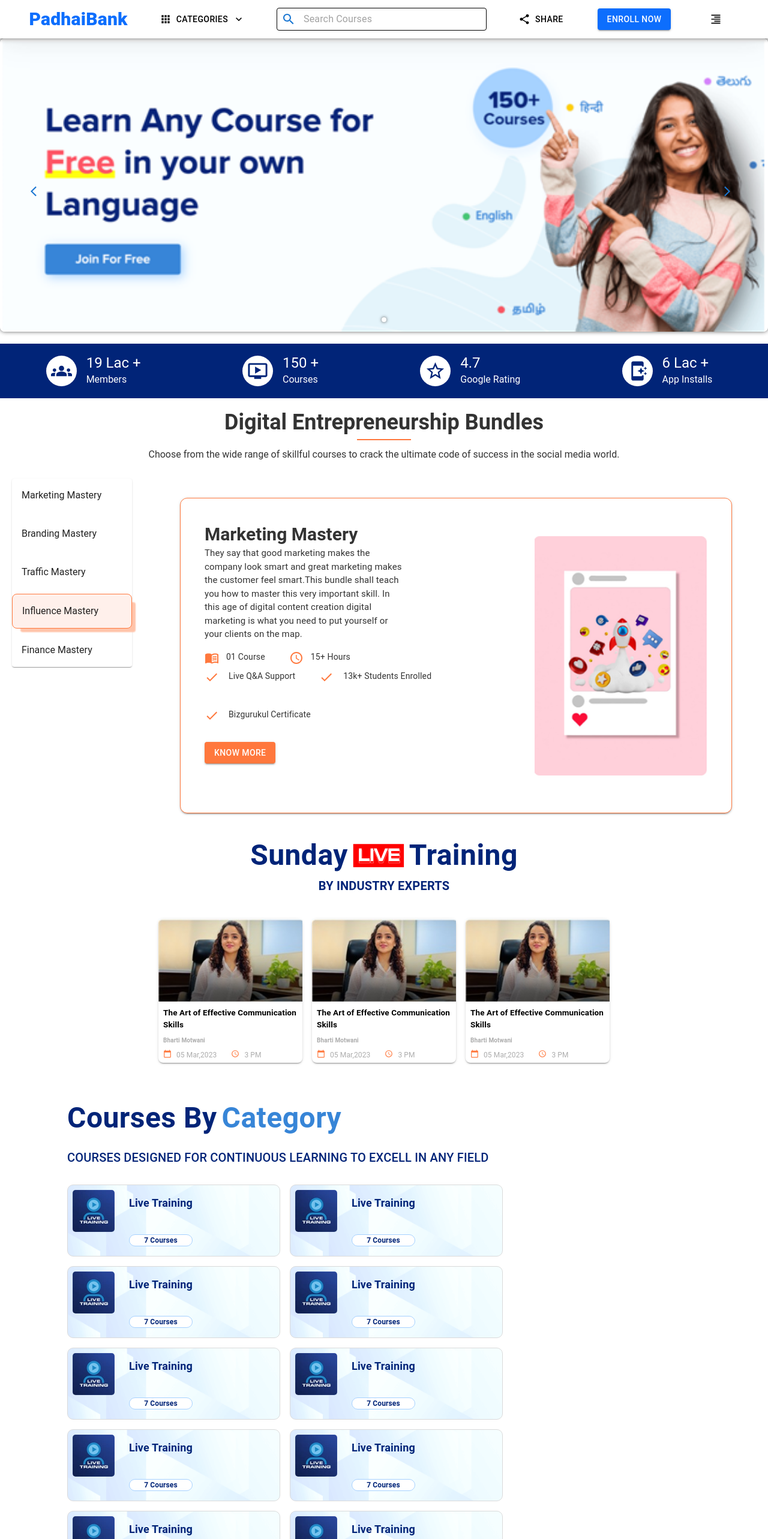
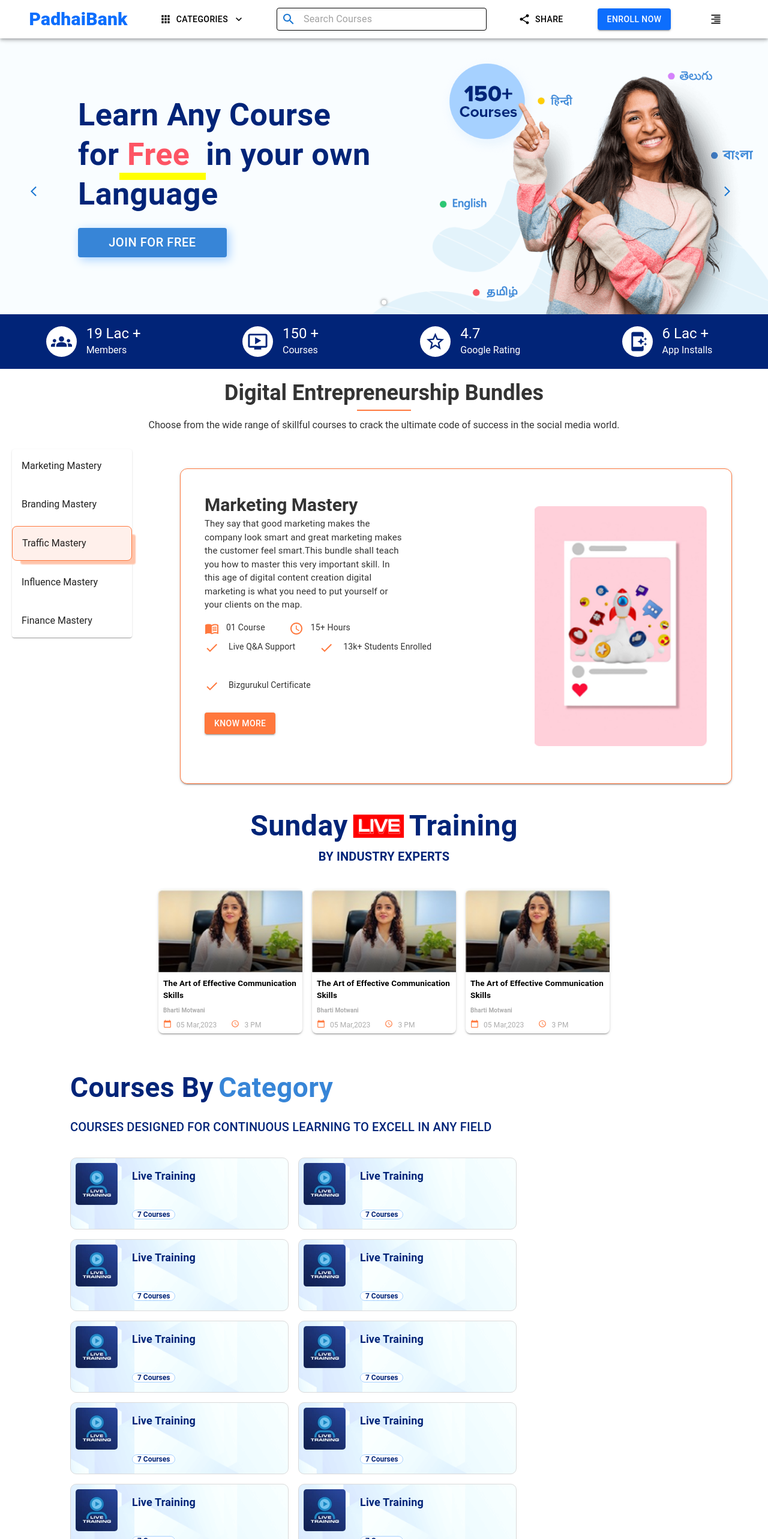
Before and after one commit to rahulchatterjee12/Padhai-Bank, a React (Create React App) app: page / in a window 1280 px wide. Shown: the top 2566 px of the page at 60% size. Built offline with nearby package versions, Linux system fonts and the light colour scheme.

Commit message:
fixed banner problems and coursebycategory sections

```diff
--- a/public/index.html
+++ b/public/index.html
@@ -10,6 +10,10 @@
   <link rel="apple-touch-icon" href="%PUBLIC_URL%/logo192.png" />
 
   <link rel="manifest" href="%PUBLIC_URL%/manifest.json" />
+  <link rel="preconnect" href="https://fonts.googleapis.com">
+  <link rel="preconnect" href="https://fonts.gstatic.com" crossorigin>
+  <link href="https://fonts.googleapis.com/css2?family=Montserrat:wght@100;300;400;500;600;700;800;900&display=swap"
+    rel="stylesheet">
 
   <title>Padhai-Bank</title>
 </head>
--- a/src/components/Home/Carousel/Carousel.css
+++ b/src/components/Home/Carousel/Carousel.css
@@ -8,7 +8,6 @@
 
 .slide {
     border-radius: 0.5rem;
-    box-shadow: 0px 0px 7px #666;
     width: 100%;
     height: 100%;
 }
--- a/src/components/Home/Carousel/index.jsx
+++ b/src/components/Home/Carousel/index.jsx
@@ -2,7 +2,7 @@
 import React, { useState } from 'react'
 import ArrowForwardIosIcon from '@mui/icons-material/ArrowForwardIos';
 import ArrowBackIosNewIcon from '@mui/icons-material/ArrowBackIosNew';
-import { Button } from '@mui/material';
+import { Box, Button, Typography } from '@mui/material';
 import "./Carousel.css";
 
 const images = [
@@ -26,7 +26,7 @@
   };
 
   return (
-    <div className='flex justify-center'>
+    <div className='flex justify-center bg-[#F9FDFF]'>
       <div className="carousel">
         <Button
           sx={{
@@ -40,12 +40,61 @@
         />
         {images.map((item, idx) => {
           return (
-            <img
-              src={item.src}
-              alt={item.alt}
+            <Box
               key={idx}
-              className={slide === idx ? "slide" : "slide slide-hidden"}
-            />
+              sx={{
+                width: '100%',
+                height: '460px',
+                background: 'url("images/Home/Carousel/back-img.png")',
+                backgroundRepeat: 'no-repeat',
+                backgroundSize: 'cover',
+              }}
+            >
+              <Box>
+                <div className='flex justify-between'>
+                  <div className='my-auto ml-[130px]'>
+                    <Typography
+                      sx={{
+                        color: '#012478',
+                        fontSize: '52px',
+                        fontWeight: 600,
+                        lineHeight: '66px',
+                        width: '522px'
+                      }}
+                    >
+                      Learn Any Course for
+                      <span
+                        style={{
+                          color: '#FD5464',
+                          borderBottom: '12px solid yellow'
+                        }}
+                      >
+                        &nbsp;Free &nbsp;
+                      </span>
+                      in your own Language
+                    </Typography>
+                    <Button
+                      variant='contained'
+                      sx={{
+                        background: '#3785D7',
+                        borderRadius: '4px',
+                        padding: '0.54vw 4vw',
+                        boxShadow: '4px 4px 16px #A6D1FF',
+                        fontSize: '20px',
+                        marginTop: '23px'
+                      }}
+                    >
+                      Join For Free</Button>
+                  </div>
+                  <img style={{
+                    width: '522px',
+                    height: '460px',
+                  }}
+                    className='mx-[25px]'
+                    src="images/Home/Carousel/home-banner.png" alt="" />
+                </div>
+              </Box>
+            </Box>
           );
         })}
 
--- a/src/components/Home/CourseByCategory/CategoryCart.jsx
+++ b/src/components/Home/CourseByCategory/CategoryCart.jsx
@@ -1,45 +1,44 @@
-import { Box, Typography } from '@mui/material'
-import React from 'react'
+import React from 'react';
+import { Box, Typography } from '@mui/material';
 
 const CategoryCart = () => {
     return (
         <div>
             <Box
                 sx={{
-                    background: 'url("images/Home/live-classes/course-category-bg.png")',
+                    background: 'url("images/Home/live-classes/course-category-bg.png") center',
                     borderRadius: '10px',
                     border: '1px solid #dadada',
-                    height: '120px',
-                    width: '355px',
+                    minHeight: '120px',
+                    minWidth: '364px',
                     backgroundRepeat: 'no-repeat',
                     backgroundSize: 'cover',
                     ':hover': {
                         cursor: 'pointer',
-                        borderBottom: '5px solid #3785d7'
+                        boxShadow: 'inset 0 -5px #3785d7',
                     },
                     display: 'flex',
-                    gap: 2,
-
+                    alignItems: 'stretch',
+                    gap: '1rem',
+                    marginX: 'auto',
                 }}
             >
-                <img src="images/Home/live-classes/image.webp" className='w-[70px] h-[70px] rounded-[5px] m-2' alt="Course" />
-                <Box
-                    sx={{
-                        display: 'flex',
-                        justifyContent: 'space-between',
-                        flexDirection: 'column'
-                    }}>
+                <img src="images/Home/live-classes/image.webp" className='w-[70px] h-[70px] rounded-[5px] m-2 box-border' alt="Course" />
+                <Box>
                     <Typography
                         sx={{
                             color: '#012478',
                             fontSize: '18px',
                             fontWeight: 600,
                             marginTop: 2,
+                            alignItems: 'flex-start',
+                            flexDirection: 'column',
+                            marginBottom: '38px'
                         }}
                     >
                         Live Training
                     </Typography>
-                    <Typography
+                    {/* <Typography
                         sx={{
                             background: 'white',
                             textAlign: 'center',
@@ -48,11 +47,27 @@
                             border: '1px solid #a6d1ff',
                             borderRadius: '20px',
                             color: '#012478',
-                            marginBottom: 2
+                            marginBottom: 2,
+                            paddingX: '8px',
+                            marginTop: 'auto',
+                            justifyContent: 'start'
                         }}
                     >
                         7 Courses
-                    </Typography>
+                    </Typography> */}
+                    <span
+                        style={{
+                            background: '#fff',
+                            borderRadius: '20px',
+                            color: '#012478',
+                            border: '1px solid #a6d1ff',
+                            fontSize: '12px',
+                            lineHeight: '16px',
+                            fontWeight: '600'
+                        }}
+                        className='px-2 mt-auto  justify-content-start'>
+                        7 Courses
+                    </span>
                 </Box>
             </Box>
         </div >
--- a/src/components/Home/CourseByCategory/index.jsx
+++ b/src/components/Home/CourseByCategory/index.jsx
@@ -1,75 +1,26 @@
 import { Box, Typography } from '@mui/material';
 import React from 'react';
 import CategoryCart from './CategoryCart';
-
-const Title = () => {
-    return (
-        <>
-            <Box
-                sx={{
-                    display: 'flex',
-                    textAlign: 'center',
-                    gap: 1,
-                    justifyContent: 'start',
-                    marginBottom: '15px'
-                }}>
-                <Typography
-                    sx={{
-                        color: '#012478',
-                        fontSize: '48px',
-                        fontWeight: 700
-                    }}
-                >
-                    Courses By
-                </Typography>
-                <Typography
-                    sx={{
-                        color: '#3785D7',
-                        fontSize: '48px',
-                        fontWeight: 700
-                    }}
-                >
-                    Category
-                </Typography>
-            </Box>
-            <Box>
-                <Typography
-                    sx={{
-                        color: '#012478',
-                        fontWeight: 550,
-                        fontSize: '20px',
-                        marginBottom: '30px'
-                    }}
-                >COURSES DESIGNED FOR CONTINUOUS LEARNING TO EXCELL IN ANY FIELD</Typography>
-            </Box>
-        </>
-    )
-}
+import SectionTitle from '../../common/SectionTitle';
 
 
 const CourseByCategory = () => {
     return (
-        <div className='mx-28'>
-            <Title />
+        <div className='mx-[117px]'>
+            <SectionTitle
+                titelOne={'Courses By'}
+                titleTwo={'Category'}
+                subTitle={'COURSES DESIGNED FOR CONTINUOUS LEARNING TO EXCELL IN ANY FIELD'}
+            />
             <Box
                 sx={{
                     display: 'flex',
                     flexWrap: 'wrap',
                     width: 'auto',
                     gap: 2,
+                    marginTop: '36px'
                 }}
             >
-                <CategoryCart />
-                <CategoryCart />
-                <CategoryCart />
-                <CategoryCart />
-                <CategoryCart />
-                <CategoryCart />
-                <CategoryCart />
-                <CategoryCart />
-                <CategoryCart />
-                <CategoryCart />
-                <CategoryCart />
                 <CategoryCart />
                 <CategoryCart />
                 <CategoryCart />
--- /dev/null
+++ b/src/components/Home/CourseForGrowth/ScrollCard.jsx
@@ -0,0 +1,49 @@
+import { Box, Tab, Tabs } from '@mui/material'
+import React from 'react'
+
+const ScrollCard = () => {
+    const [value, setValue] = React.useState(0);
+
+    const handleChange = (event, newValue) => {
+        setValue(newValue);
+    };
+    return (
+        <div>
+            <Box sx={{ marginBottom: 5 }}>
+                <Tabs
+                    value={value}
+                    sx={{
+                        width: '100%'
+                    }}
+                    centered
+                    onChange={handleChange}
+                    variant="scrollable"
+                    scrollButtons
+                    allowScrollButtonsMobile
+                    TabIndicatorProps={{
+                        style: {
+                            width: '10px',
+                            height: '10px',
+                            marginLeft: '105px',
+                            borderRadius: '50px'
+                        }
+                    }}
+                >
+                    <Box
+                        sx={{
+                            padding: '10px',
+                            background: '#A6D1FF',
+                            width: '230px',
+                            height: '125px',
+                            borderRadius: '20px'
+                        }}
+                    >
+                        hello
+                    </Box>
+                </Tabs>
+            </Box>
+        </div>
+    )
+}
+
+export default ScrollCard
--- /dev/null
+++ b/src/components/Home/CourseForGrowth/index.jsx
@@ -0,0 +1,24 @@
+import React from 'react'
+import SectionTitle from '../../common/SectionTitle'
+import { Box } from '@mui/material';
+import ScrollCard from './ScrollCard';
+
+const CourseForGrowth = () => {
+    return (
+        <div className='my-5'>
+            <div className='mx-28'>
+                <SectionTitle
+                    titelOne={'Courses For'}
+                    titleTwo={'Career Growth'}
+                    subTitle={'PROFESSIONAL COURSES IN YOUR FIELD OF STUDY TO EXPEDITE CAREER GROWTH'}
+                />
+            </div>
+            <Box>
+                <ScrollCard />
+            </Box>
+        </div>
+    )
+}
+
+
+export default CourseForGrowth;
--- a/src/components/Home/Highlights/index.jsx
+++ b/src/components/Home/Highlights/index.jsx
@@ -30,7 +30,7 @@
 
 const Highlights = () => {
     return (
-        <div className='bg-[#012478] text-[#012478] flex justify-around mt-5'>
+        <div className='bg-[#012478] text-[#012478] flex justify-around'>
             {items.map((item, i) => (
                 <div className='flex align-middle' key={i}>
                     <div className='text-center text-lg p-2 w-15 h-15 bg-white rounded-full justify-center my-5'>
--- /dev/null
+++ b/src/components/common/SectionTitle.jsx
@@ -0,0 +1,57 @@
+import React from 'react';
+import PropTypes from 'prop-types';
+import { Box, Typography } from '@mui/material';
+
+const SectionTitle = ({ titelOne, titleTwo, subTitle = null }) => {
+    return (
+        <>
+            <Box
+                sx={{
+                    display: 'flex',
+                    gap: 1,
+                    justifyContent: 'start',
+                    marginBottom: '16px'
+                }}>
+                <Typography
+                    sx={{
+                        color: '#012478',
+                        fontSize: '46px',
+                        fontWeight: 600,
+                    }}
+                >
+                    {titelOne}
+                </Typography>
+                <Typography
+                    sx={{
+                        color: '#3785D7',
+                        fontSize: '46px',
+                        fontWeight: 600
+                    }}
+                >
+                    {titleTwo}
+                </Typography>
+            </Box>
+            {subTitle &&
+                <Box>
+                    <Typography
+                        sx={{
+                            color: '#012478',
+                            fontWeight: 550,
+                            fontSize: '20px',
+                            marginBottom: '16px'
+                        }}
+                    >
+                        {subTitle}</Typography>
+                </Box>
+            }
+        </>
+    )
+}
+
+SectionTitle.prototype = {
+    titelOne: PropTypes.string,
+    titleTwo: PropTypes.string,
+    subTitle: PropTypes.string
+}
+
+export default SectionTitle;
--- a/src/index.css
+++ b/src/index.css
@@ -23,3 +23,8 @@
     border-radius: 1px;
     border: 1px solid var(--primary);
 }
+
+body,
+html {
+    font-family: 'Square Peg', cursive;
+}
--- a/src/pages/Home.jsx
+++ b/src/pages/Home.jsx
@@ -4,20 +4,23 @@
 import TopFiveCourses from '../components/Home/TopFiveCourses';
 import LiveClasses from '../components/Home/LiveClasses';
 import CourseByCategory from '../components/Home/CourseByCategory';
+import CourseForGrowth from '../components/Home/CourseForGrowth';
 
 const Home = () => {
     return (
         <div>
-            {/* Banner / Slider—Primeshala section 2 */}
+            {/* Section 2 */}
             <Carousel />
-            {/* Primeshala section 3 */}
+            {/* Section 3 */}
             <Highlights />
-            {/*Entrepreneurship Bundle—Primeshala section 4  */}
+            {/*Section 4  */}
             <TopFiveCourses />
-            {/* Sunday Training—Primeshala section 5 */}
+            {/* Section 5 */}
             <LiveClasses />
-            {/* Upskilling Courses—Primeshala section 6 */}
+            {/* Section 6 */}
             <CourseByCategory />
+            {/* Section 7 -  */}
+            <CourseForGrowth />
         </div>
     )
 }
```
Also changed, not shown: public/images/Home/Carousel/back-img.png (added), public/images/Home/Carousel/home-banner.png (added).
